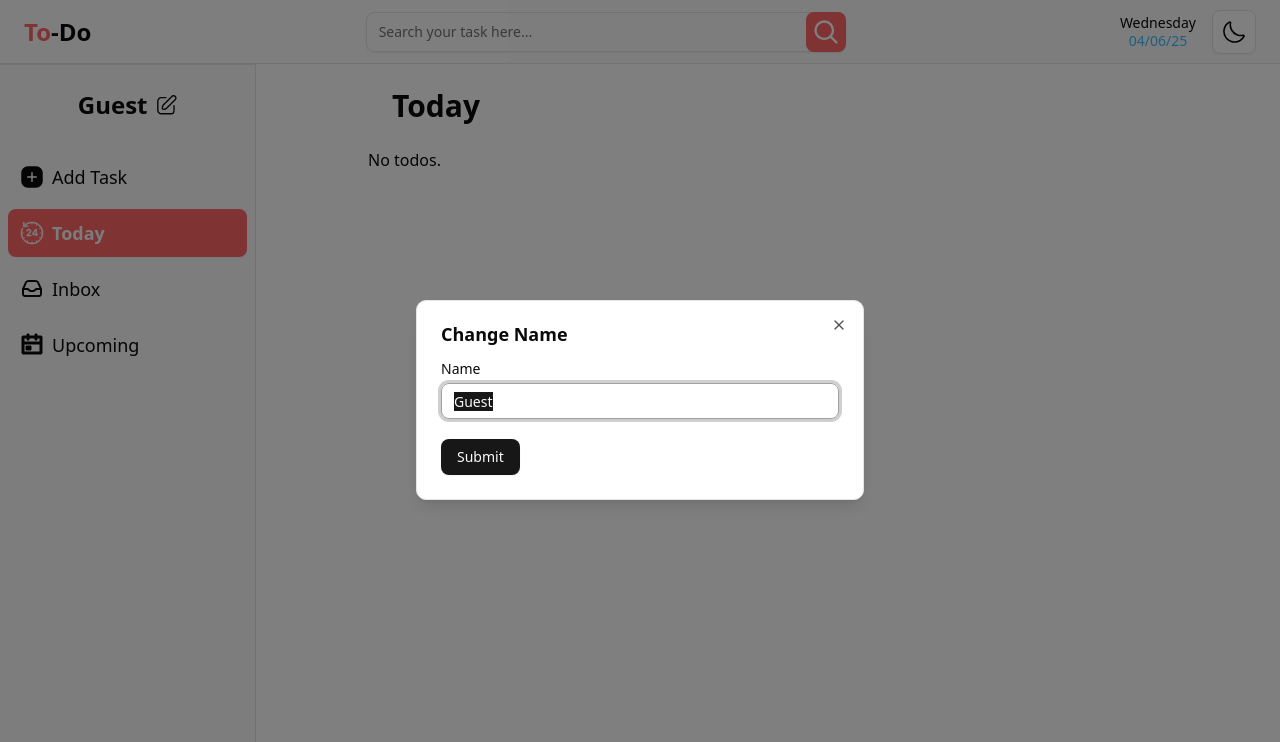
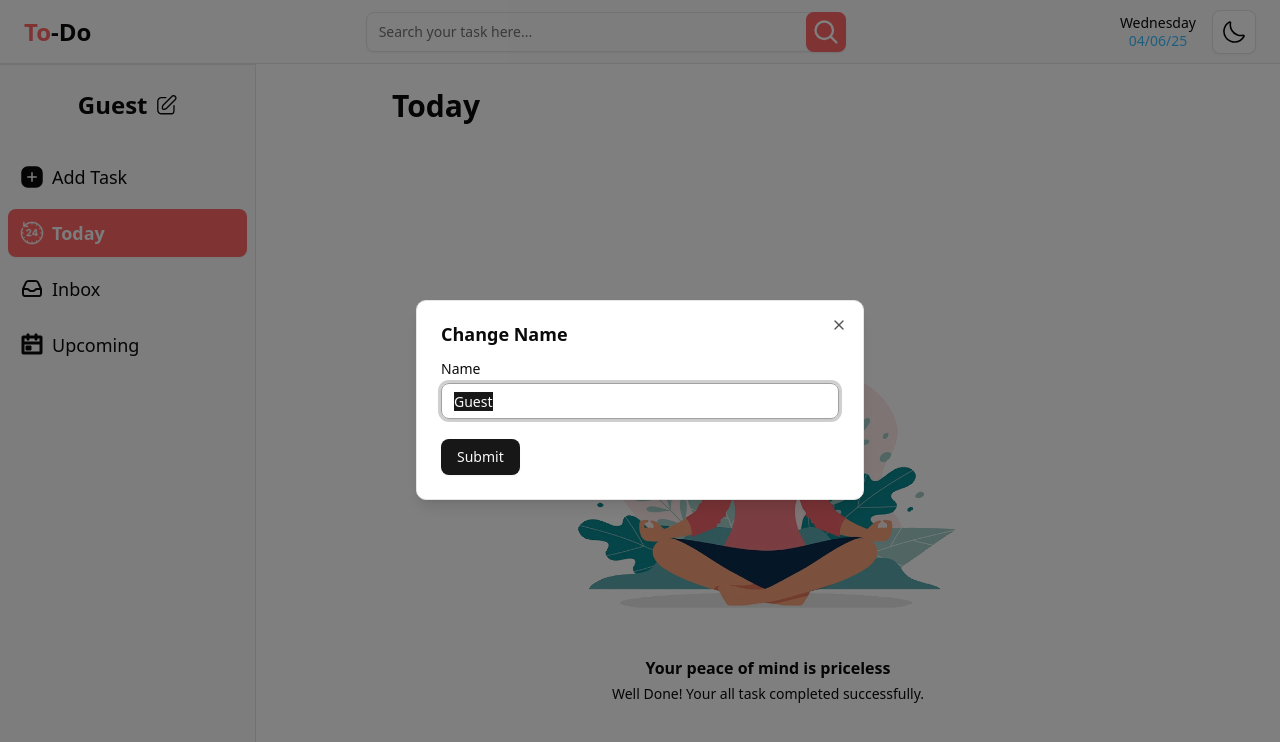
Before and after one commit to dhruv-d-simform/todo, a React (Vite) app: page / in a window 1280 px wide. Shown: the top 742 px of the page. Built offline with nearby package versions, Linux system fonts and the light colour scheme.

Commit message:
feature: Show a default image in TodoList when there is no todo

```diff
--- a/src/components/TodoList.tsx
+++ b/src/components/TodoList.tsx
@@ -8,8 +8,16 @@ interface TodoListProps {
 export function TodoList({ todos }: TodoListProps) {
     if (!todos.length) {
         return (
-            <div>
-                <p>No todos.</p>
+            <div className="flex flex-col justify-center items-center gap-1 pt-32">
+                <img
+                    src="/images/peace.png"
+                    alt="Peace"
+                    className="w-full max-w-[35rem]"
+                />
+                <p className="font-bold">Your peace of mind is priceless</p>
+                <p className="text-sm">
+                    Well Done! Your all task completed successfully.
+                </p>
             </div>
         );
     }
```
Also changed, not shown: public/images/peace.png (added).
